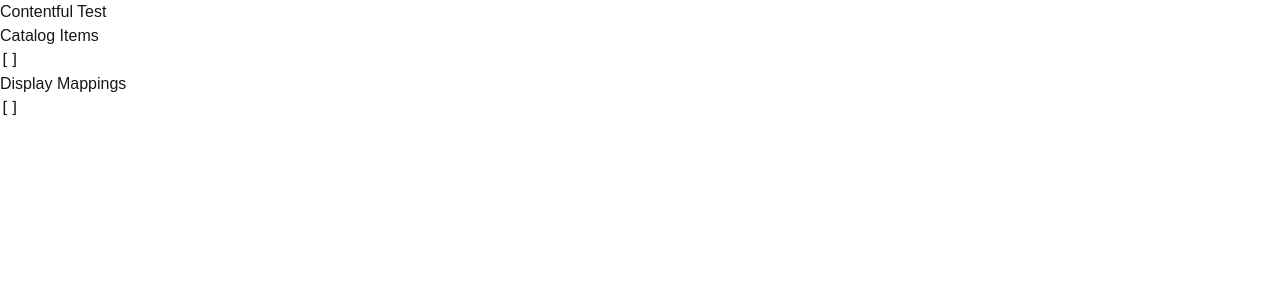
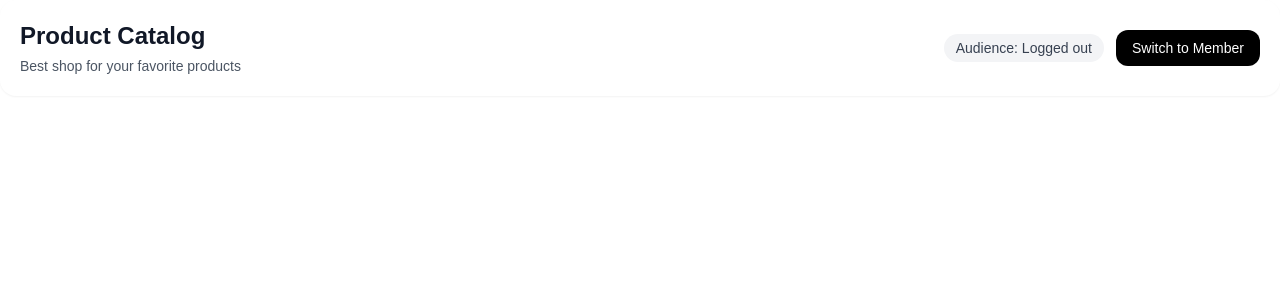
Before and after one commit to ptlnik13/next-product-landing-page, a Next.js app: page / in a window 1280 px wide. Shown: the top 300 px of the page. Built offline with nearby package versions, Linux system fonts and the light colour scheme; no server answers.

Commit message:
Fetching User from fake API call and updating header

```diff
--- /dev/null
+++ b/app/api/audience/route.js
@@ -0,0 +1,18 @@
+import { NextResponse } from "next/server";
+
+export async function POST(request) {
+    const body = await request.json();
+    const audience = body.audience === "member" ? "member" : "guest";
+
+    const response = NextResponse.json({
+        success: true,
+        audience,
+    });
+
+    response.cookies.set("audience", audience, {
+        path: "/",
+        maxAge: 60 * 60 * 24 * 7,
+    });
+
+    return response;
+}
--- a/app/page.js
+++ b/app/page.js
@@ -1,19 +1,14 @@
+import { cookies } from "next/headers";
 import {getDisplayMappings, getCatalogItems} from "../utils/catalog";
+import Header from "../components/Header";
 
 export default async function Home() {
-
-  const items = await getCatalogItems();
-  const mappings = await getDisplayMappings();
+    const cookieStore = await cookies();
+    const userType = cookieStore.get("audience")?.value || "guest";
 
   return (
     <div>
-      <h1>Contentful Test</h1>
-
-      <h2>Catalog Items</h2>
-      <pre>{JSON.stringify(items, null, 2)}</pre>
-
-      <h2>Display Mappings</h2>
-      <pre>{JSON.stringify(mappings, null, 2)}</pre>
+     <Header userType={userType}/>
     </div>
   );
 }
--- /dev/null
+++ b/components/Header.js
@@ -0,0 +1,40 @@
+"use client";
+
+import {useRouter} from 'next/navigation';
+
+import {switchAudience} from "@/utils/checkAudience";
+
+export default function Header({userType}) {
+    const router = useRouter();
+    const isMember = userType === "member";
+
+    const onSwitchAudience = async () => {
+        await switchAudience(isMember ? "guest" : "member");
+        router.refresh(); // refreshing for new cookie value.
+    }
+
+    return(
+        <header className="flex flex-col gap-4 rounded-2xl bg-white p-5 shadow-sm md:flex-row md:items-center md:justify-between">
+            <div>
+                <h1 className="text-2xl font-semibold text-gray-900">Product Catalog</h1>
+                <p className="mt-1 text-sm text-gray-600">
+                    Best shop for your favorite products
+                </p>
+            </div>
+
+            <div className="flex flex-col items-start gap-3 sm:flex-row sm:items-center">
+        <span className="rounded-full bg-gray-100 px-3 py-1 text-sm text-gray-700">
+          Audience: {isMember ? "Logged in" : "Logged out"}
+        </span>
+
+                <button
+                    onClick={onSwitchAudience}
+                    className="rounded-xl bg-black px-4 py-2 text-sm font-medium text-white"
+                >
+                    Switch to {isMember ? "Guest" : "Member"}
+                </button>
+            </div>
+        </header>
+    )
+
+}
--- a/jsconfig.json
+++ b/jsconfig.json
@@ -2,6 +2,7 @@
   "compilerOptions": {
     "paths": {
       "@/*": ["./*"]
-    }
+    },
+    "jsx": "react"
   }
 }
--- /dev/null
+++ b/utils/checkAudience.js
@@ -0,0 +1,15 @@
+export async function switchAudience(audience) {
+
+    try{
+        await fetch("/api/audience", {
+            method: "POST",
+            headers: {
+                "Content-Type": "application/json",
+            },
+            body: JSON.stringify({ audience: audience }),
+            cache: "no-store",
+        });
+    }catch (e) {
+        console.error("Error switching audience:", e);
+    }
+}
```
